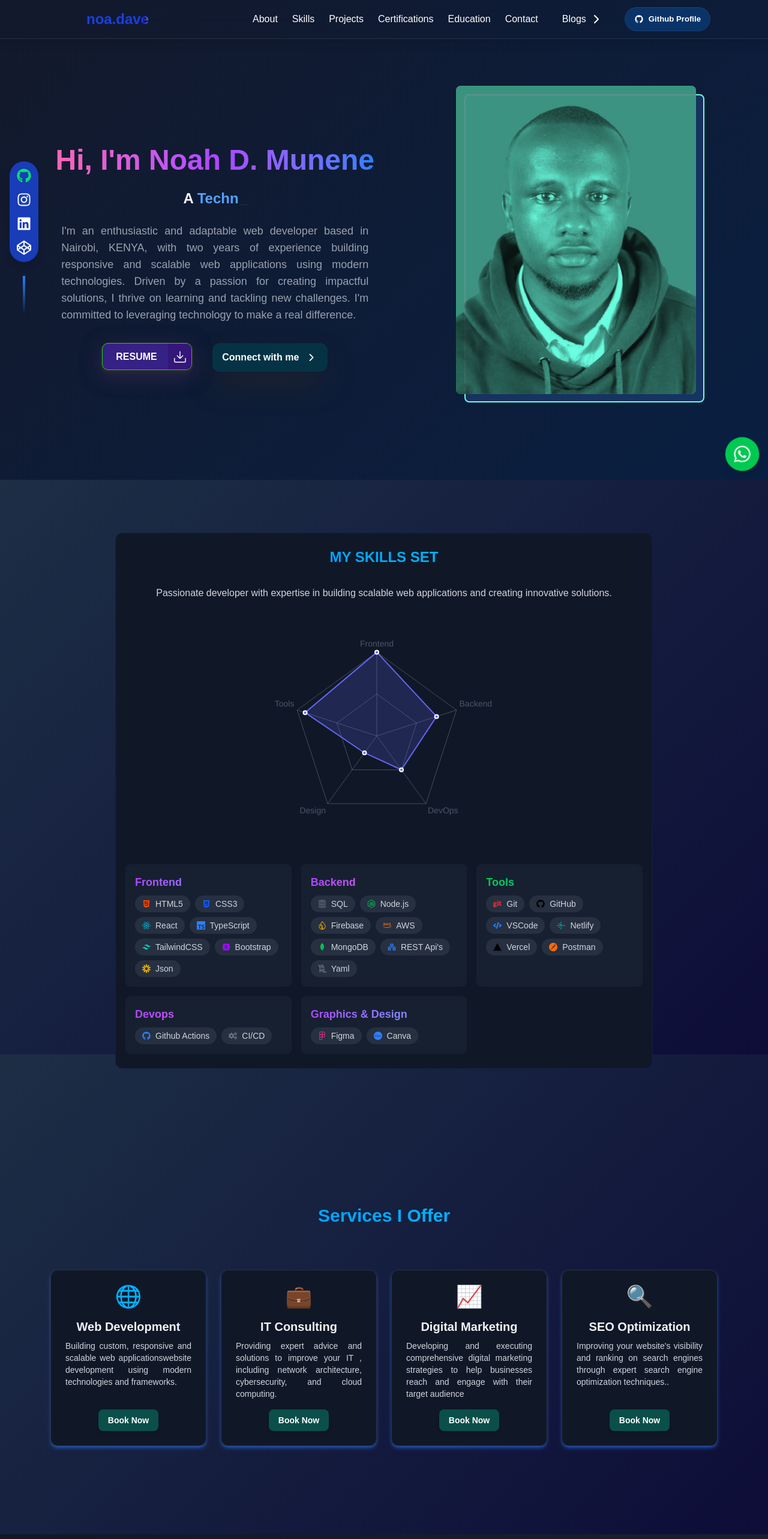
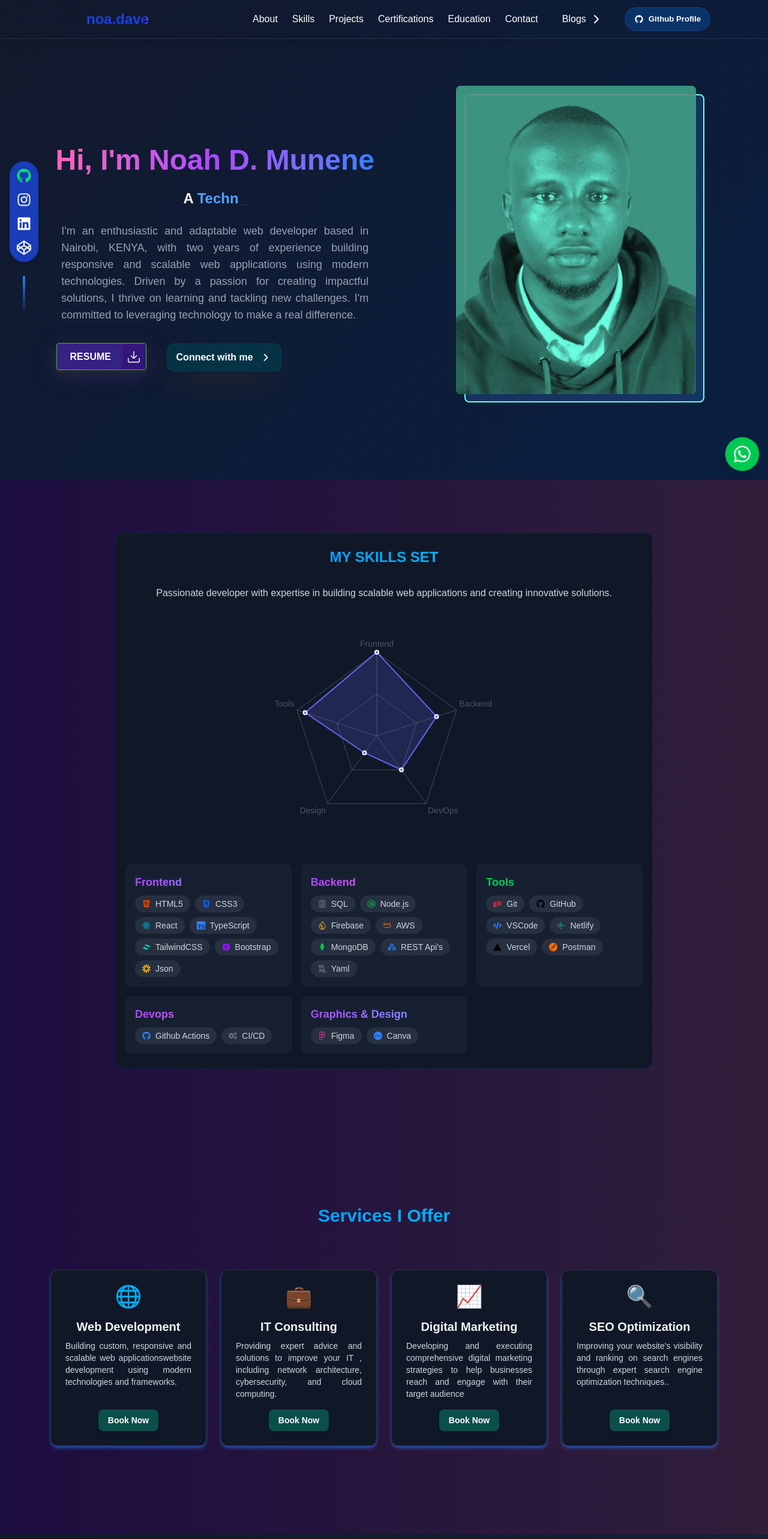
Before and after one commit to DavisNoah02/PortFolio_V1, a React (Vite) app: page / in a window 1280 px wide. Shown: the top 2566 px of the page at 60% size. Built offline with nearby package versions, Linux system fonts and the light colour scheme.

Commit message:
bg-layout + alignment

```diff
--- a/src/App.css
+++ b/src/App.css
@@ -106,7 +106,7 @@
   height: 45px;
   cursor: pointer;
   display: flex;
-  border-radius: 10px;
+  border-radius: 4px;
   align-items: center;
   border: 1px solid #12d607;
   background-color: #362184;
--- a/src/components/sections/about.jsx
+++ b/src/components/sections/about.jsx
@@ -35,7 +35,8 @@ export const About = () => {
 
 
       <RevealOnScroll>
-        <div className="text-center z-10 px-4 py-5 order-1  md:order-2">
+      <div className="text-center  z-10 px-4 py-5 order-1 md:order-2 md:items-start">
+
         <h1 className="text-3xl sm:text-4xl md:text-5xl font-bold mb-6 bg-gradient-to-r from-pink-400 via-purple-500 to-blue-500 bg-clip-text text-transparent">
             Hi, I'm <span >{Bio.name}</span>
         </h1>
@@ -60,14 +61,14 @@ export const About = () => {
             {Bio.description}
           </p>
 
-          <div className="flex justify-center space-x-8">
+          <div className="flex justify-start space-x-8">
           <a
   href="https://docs.google.com/document/d/1g9Jg6m9U9FqEujTOjPG6xzKaenJ5mJ8SaVFmxm29EwA/edit?usp=sharing"
   target="_blank"
   className="relative group inline-block p-px font-semibold leading-6 text-white bg-gray-800 shadow-custom-dark cursor-pointer rounded-xl shadow-zinc-900 transition-transform duration-300 ease-in-out hover:scale-105 active:scale-95"
   rel="noopener noreferrer"
 >
-  <button className="button shadow-custom-dark" type="button">
+  <button className="button shadow-custom-dark ml-auto" type="button">
     <span className="button__text">RESUME</span>
     <span className="button__icon">
       <svg
--- a/src/components/sections/services.jsx
+++ b/src/components/sections/services.jsx
@@ -31,7 +31,7 @@ export const Services = () => {
   return (
     <section
       id="services"
-      className="flex items-center justify-center  bg-gradient-custom min-h-screen"
+      className="flex items-center justify-center   min-h-screen"
     >
       <RevealOnScroll>
         <div className="max-w-6xl mx-auto px-5">
--- a/src/components/sections/skills.jsx
+++ b/src/components/sections/skills.jsx
@@ -95,7 +95,7 @@ export const Skills = () => {
   return (
     <section
       id="skills"
-      className="min-h-screen flex items-center justify-center pt-14 pb-2  bg-gradient-custom"
+      className="min-h-screen flex items-center justify-center pt-14 pb-2  "
     >
       <RevealOnScroll direction="up">
         <div className="max-w-4xl mx-auto px-4 glass p-6 rounded-xl border bg-gray-900 border-blue-500/10
```
